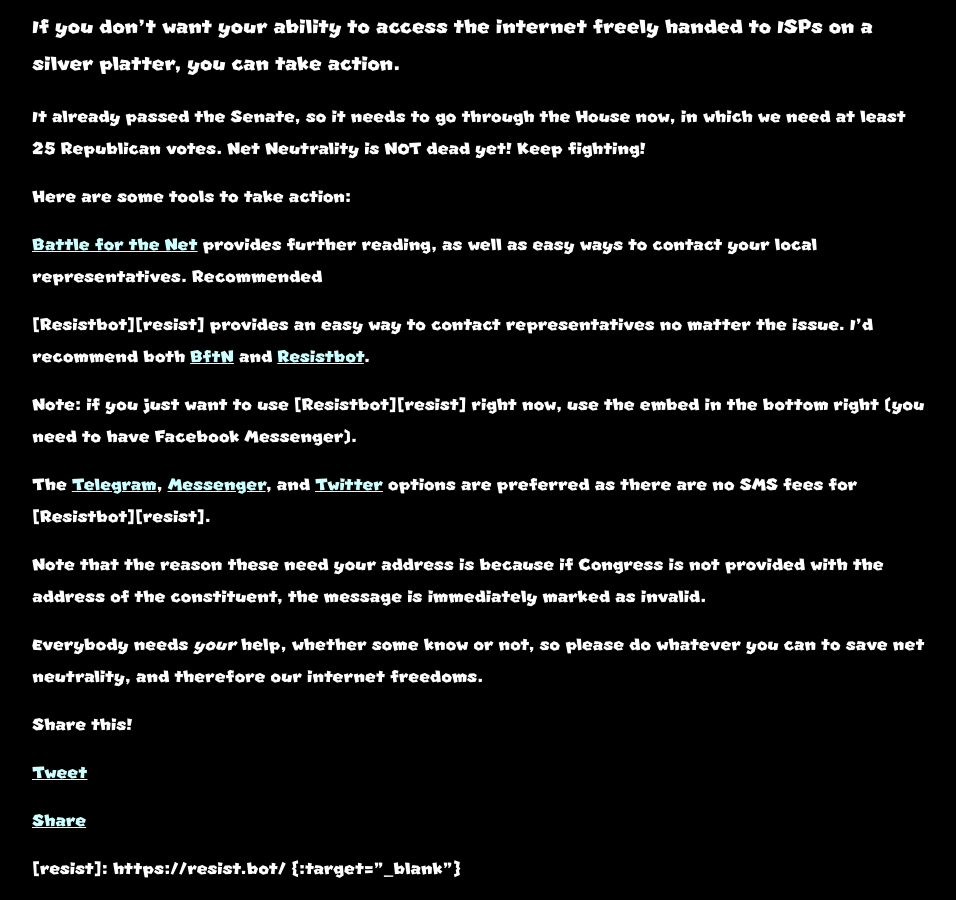
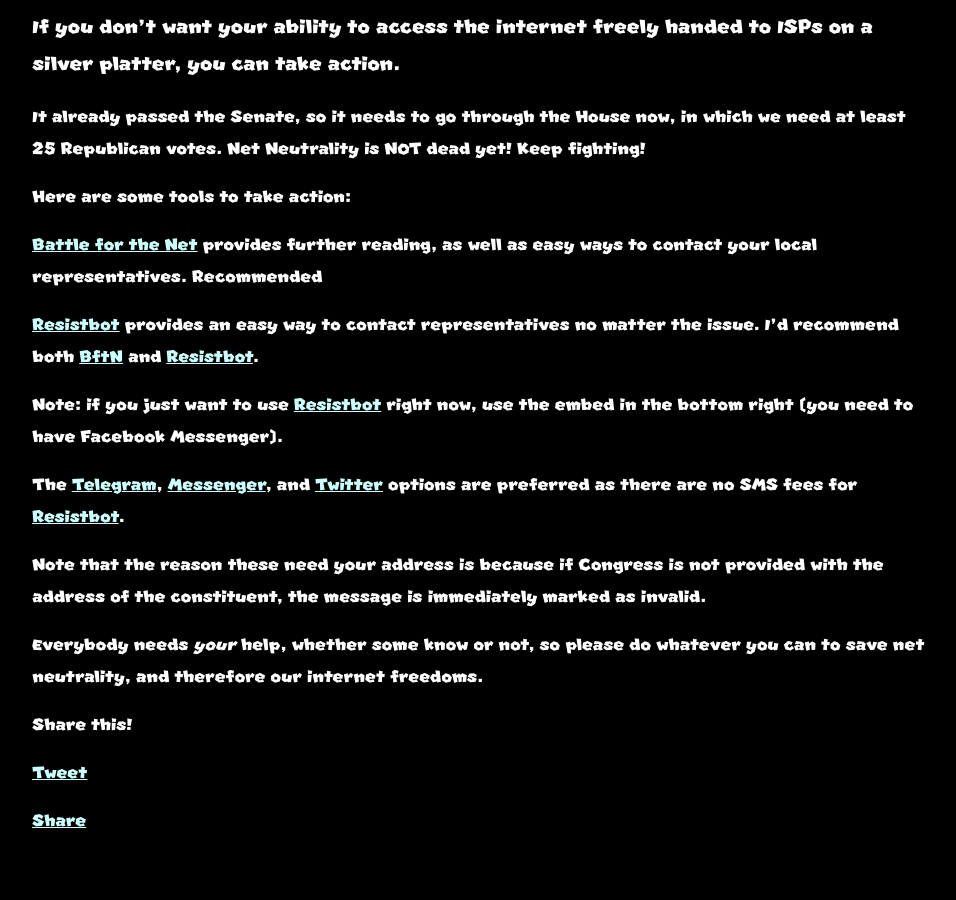
Before and after one commit to nfitzen/nfitzen.github.io, a Jekyll site: the page built from netneutrality.md, in a window 1280 px wide and 900 px high, scrolled down 1453 px. Shown: the whole window, without its empty margins (158-1114 px from the left). Built offline with Jekyll 4.4.1, drawn with Linux system fonts in a browser that asks for light colours; a script that is not in the unit is left out; comment, search, counter and statistics services are not loaded; after the commit the page ends 2297 px from its top, so only the background shows below that.

Commit message:
Hopefully links will work

```diff
--- a/netneutrality.md
+++ b/netneutrality.md
@@ -7,7 +7,7 @@
   var js, fjs = d.getElementsByTagName(s)[0];
   if (d.getElementById(id)) return;
   js = d.createElement(s); js.id = id;
-  js.src = 'https://connect.facebook.net/en_US/sdk.js#xfbml=1&autoLogAppEvents=1';
+  js.src = 'https://connect.facebook.net/en_US/sdk.js#xfbml=1?version=3.0&autoLogAppEvents=1';
   fjs.parentNode.insertBefore(js, fjs);
 }(document, 'script', 'facebook-jssdk'));</script>
 <div class="fb-customerchat"
@@ -62,4 +62,4 @@
 
 <div class="fb-share-button" data-href="https://nathaniel.fitzenrider.com/netneutrality" data-layout="button" data-size="large" data-mobile-iframe="true"><a target="_blank" href="https://www.facebook.com/sharer/sharer.php?u=https%3A%2F%2Fnathaniel.fitzenrider.com%2Fnetneutrality&amp;src=sdkpreparse" class="fb-xfbml-parse-ignore">Share</a></div>
 
-\[resist\]: https://resist.bot/ {:target="_blank"}
+[resist]: https://resist.bot/{:target="_blank"}
```
